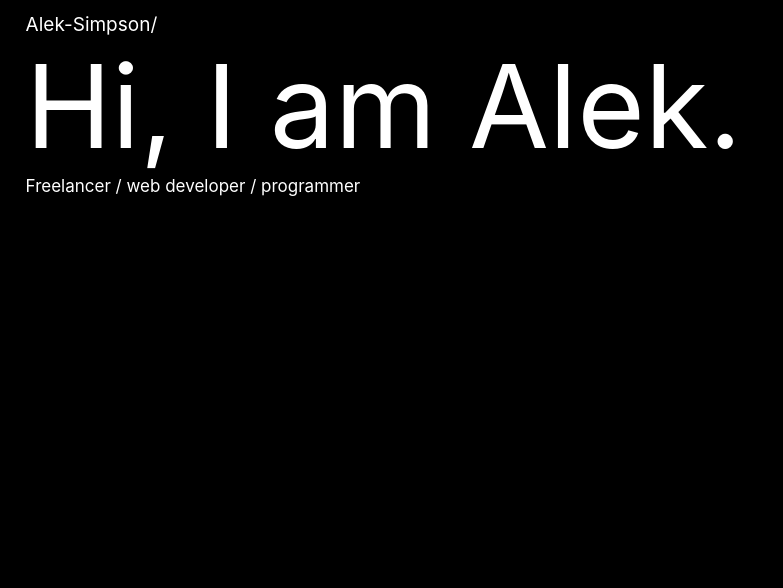
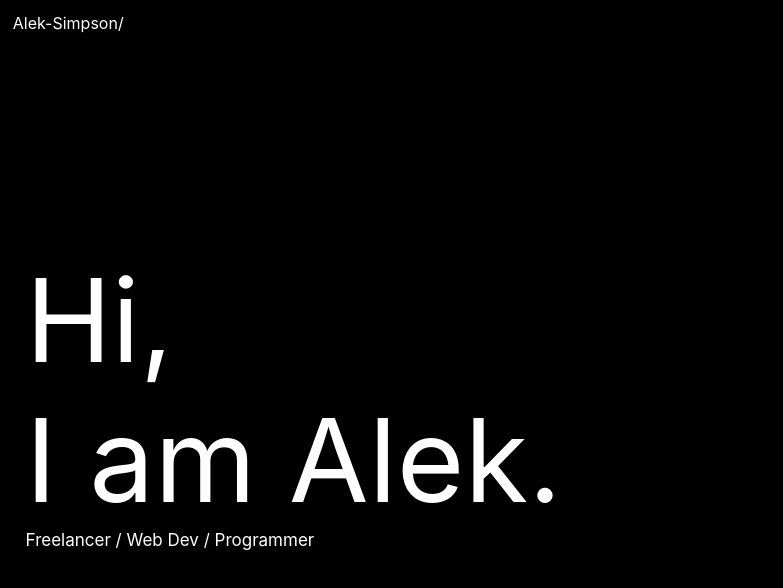
Before and after one commit to AlekSimpson/aleksimpsonweb, a React (Create React App) app: page / in a window 1280 px wide. Shown: the top 588 px of the page, without its empty margins (0-783 px from the left). Built offline with nearby package versions, Linux system fonts and the light colour scheme.

Commit message:
added scroll and made some fixes

```diff
--- a/src/App/App.css
+++ b/src/App/App.css
@@ -1,17 +1,17 @@
 .App
 {
-  background-color: black;
-  background: black;
-  min-height: 100vh;
+  scroll-snap-type: y mandatory;
+  overflow-y: scroll;
+  height: 100vh;
 }
 
-/* Header */
+section
+{
+  display: flex;
+  height: 100vh;
 
-.App-header
-{
-  min-height: 100vh;
-  display: flex;
-  flex-direction: column;
-  align-items: flex-start;
-  justify-content: flex-start;
+  background-color: black;
+  color: white;
+
+  scroll-snap-align: start;
 }
--- a/src/App/App.js
+++ b/src/App/App.js
@@ -2,15 +2,42 @@ import React from 'react'
 import './App.css';
 import LandingPage from '../LandingPage/LandingPage'
 import TopBar from '../TopBar/TopBar'
+import reactDom from 'react-dom';
 
 function App()
 {
   return (
     <div className="App">
       <TopBar/>
-      <LandingPage/>
+      <section className="one">
+        <LandingPage/>
+      </section>
+      <section className="two">
+        <p>
+          second page
+        </p>
+      </section>
+      <section className="three">
+        <p>
+          third page
+        </p>
+      </section>
+      <section className="four">
+        <p>
+          fourth page
+        </p>
+      </section>
+      <section className="five">
+        <p>
+          fifth page
+        </p>
+      </section>
     </div>
   );
 }
 
 export default App;
+
+
+//<TopBar/>
+//<LandingPage/>
--- a/src/LandingPage/LandingPage.css
+++ b/src/LandingPage/LandingPage.css
@@ -1,21 +1,23 @@
 .App-body
 {
-    display: flex;
-    flex-direction: column;
-    align-items: flex-start;
-    justify-content: center;
-    padding-left: 2%;
-
+  min-height: 90vh;
+  display: flex;
+  flex-direction: column;
+  align-items: flex-start;
+  justify-content: center;
+  padding-left: 2%;
 }
 
 .Title
 {
+  display: flex;
   color: white;
   font-size: calc( 100px + 2vmin);
 }
 
 .Sub-intro
 {
+  display: flex;
   color: white;
   font-size: calc(1px + 2vmin);
 }
--- a/src/LandingPage/LandingPage.js
+++ b/src/LandingPage/LandingPage.js
@@ -6,10 +6,10 @@ function LandingPage()
     return(
         <div className="App-body">
             <div className="Title">
-                Hi, I am Alek.
+                Hi, <br/>I am Alek.
             </div>
             <div className="Sub-intro">
-                Freelancer / web developer / programmer
+                Freelancer / Web Dev / Programmer
             </div>
         </div>
     )
--- a/src/TopBar/HomeButton/HomeButton.css
+++ b/src/TopBar/HomeButton/HomeButton.css
@@ -1,10 +1,11 @@
 .HomeButton
 {
   /*font-family: cascadia-code;*/
+  display: flex;
   padding-top: 1%;
-  padding-left: 2%;
+  padding-left: 1%;
   color: white;
-  align-items: flex-start;
-  justify-content: flex-start;
-  font-size: calc(3px + 2vmin);
+  font-size: medium;
+  position: fixed;
+  z-index: 10;
 }
--- /dev/null
+++ b/src/TopBar/TopBar.css
@@ -0,0 +1,7 @@
+.TopBar
+{
+    display: flex;
+    width: 100vw;
+    background-color: red;
+    z-index: 9;
+}
--- a/src/TopBar/TopBar.js
+++ b/src/TopBar/TopBar.js
@@ -4,9 +4,8 @@ import HomeButton from './HomeButton/HomeButton'
 function TopBar()
 {
     return(
-        <div>
+        <div className="TopBar">
             <HomeButton/>
-
         </div>
     )
 }
```
Also changed, not shown: 1 other file (tests, documents, lock files or other folders).
